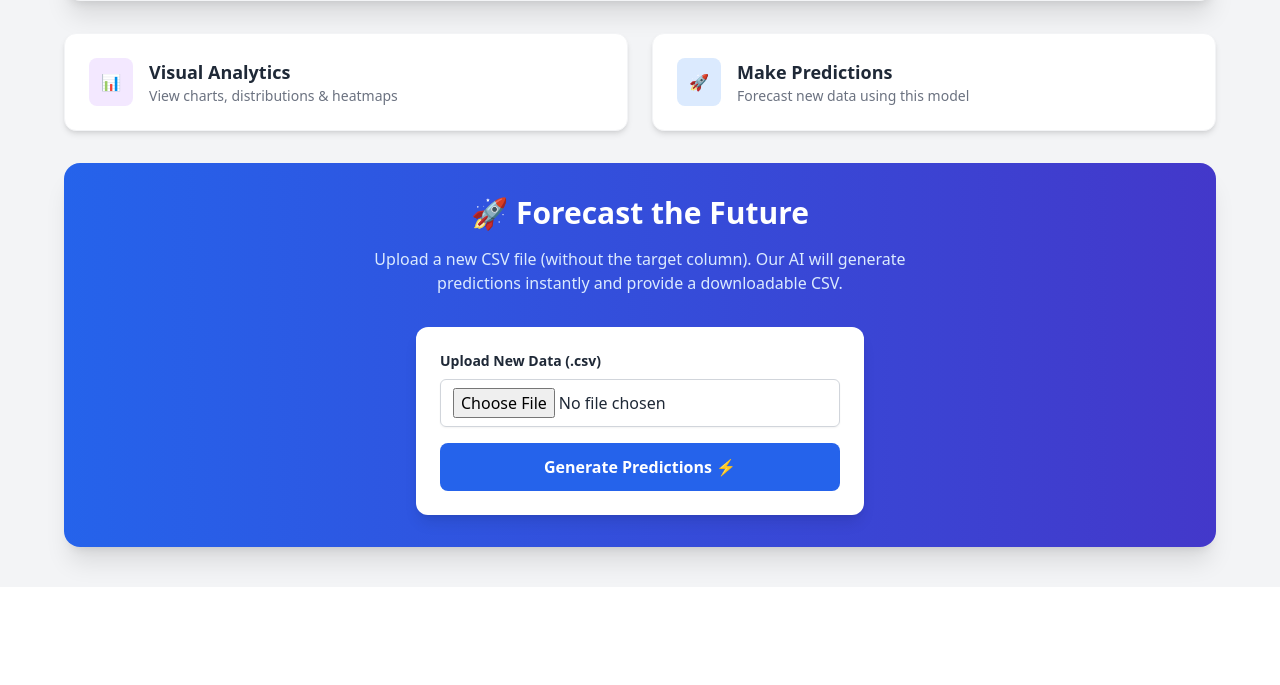
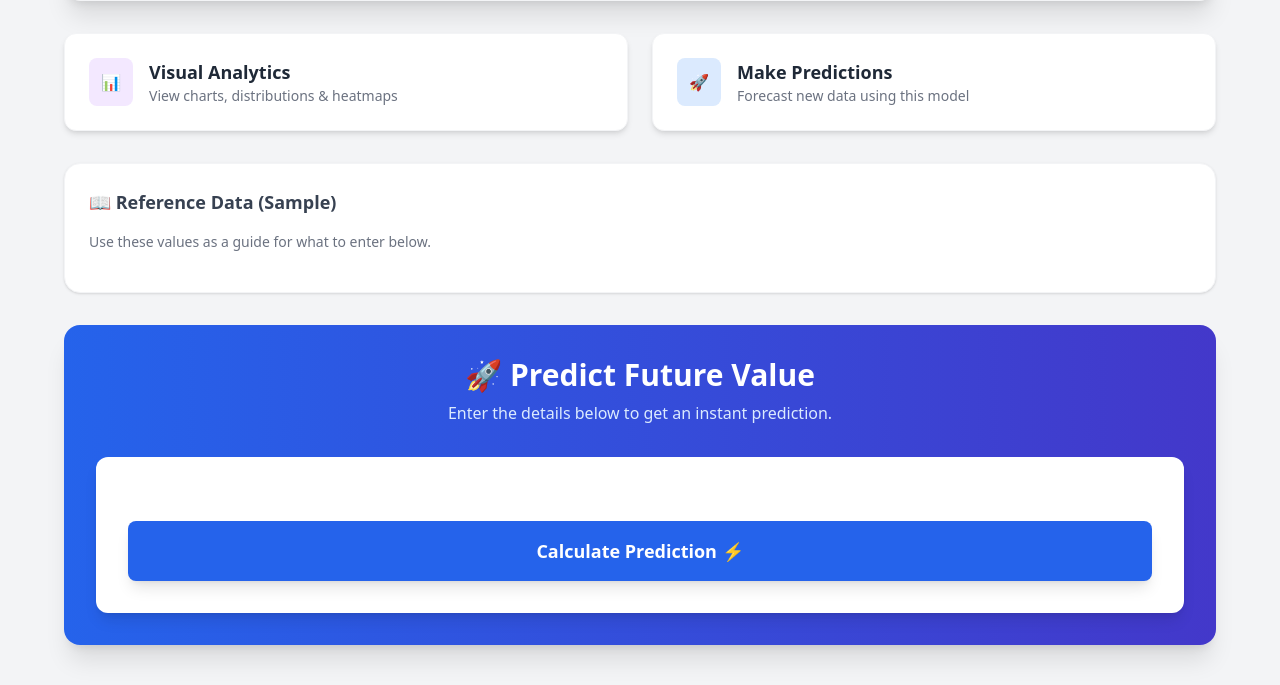
Before and after one commit to shishir881/csv_reader, a Django app: template csvreader/read/templates/dashboard/result.html in a window 1280 px wide, after a click that opens the changed part. Shown: the part 401-1086 px from the top of the page. Before the commit the page ends 984 px from the top, so only its background shows below. Run offline with Django 5.2, Linux system fonts and the light colour scheme; the template is opened without the code that fills it: values that come from a table or form of the project are taken from there, others are empty; some libraries are stand-ins or nearby versions.

Commit message:
add prediction form

```diff
--- a/csvreader/read/templates/dashboard/result.html
+++ b/csvreader/read/templates/dashboard/result.html
@@ -129,22 +129,71 @@
         </div>
     </div>
 
-    <div id="predict" class="hidden animate-fade-in">
-        <div class="bg-gradient-to-r from-blue-600 to-indigo-700 rounded-2xl shadow-xl p-8 text-white text-center">
-            <h2 class="text-3xl font-bold mb-4">🚀 Forecast the Future</h2>
-            <p class="text-blue-100 mb-8 max-w-xl mx-auto">
-                Upload a new CSV file (without the target column). Our AI will generate predictions instantly and provide a downloadable CSV.
-            </p>
+    <div id="predict" class="hidden animate-fade-in space-y-8">
 
-            <form action="{% url 'predict' dataset_id %}" method="post" enctype="multipart/form-data" class="bg-white p-6 rounded-xl max-w-md mx-auto shadow-lg text-gray-800">
+        <div class="bg-white dark:bg-gray-800 rounded-2xl shadow border border-gray-100 dark:border-gray-700 p-6">
+            <h3 class="text-lg font-bold text-gray-700 dark:text-gray-200 mb-4">📖 Reference Data (Sample)</h3>
+            <p class="text-sm text-gray-500 mb-4">Use these values as a guide for what to enter below.</p>
+
+            <div class="overflow-x-auto">
+                <table class="w-full text-sm text-left text-gray-600 dark:text-gray-300">
+                    <thead class="bg-gray-50 dark:bg-gray-700 text-xs uppercase font-bold">
+                        <tr>
+                            {% for col in feature_columns %}
+                                <th class="px-4 py-2">{{ col }}</th>
+                            {% endfor %}
+                        </tr>
+                    </thead>
+                    <tbody>
+                        {% for row in reference_data %}
+                        <tr class="border-b dark:border-gray-700">
+                            {% for col in feature_columns %}
+                                <td class="px-4 py-2">
+                                    {% for key, val in row.items %}
+                                        {% if key == col %}{{ val }}{% endif %}
+                                    {% endfor %}
+                                </td>
+                            {% endfor %}
+                        </tr>
+                        {% endfor %}
+                    </tbody>
+                </table>
+            </div>
+        </div>
+
+        <div class="bg-gradient-to-r from-blue-600 to-indigo-700 rounded-2xl shadow-xl p-8 text-white">
+            <h2 class="text-3xl font-bold mb-2 text-center">🚀 Predict Future Value</h2>
+            <p class="text-blue-100 mb-8 text-center">Enter the details below to get an instant prediction.</p>
+
+            <form action="{% url 'predict' dataset_id %}" method="post" class="bg-white p-8 rounded-xl shadow-lg text-gray-800">
                 {% csrf_token %}
-                <div class="mb-4 text-left">
-                    <label class="block text-sm font-bold mb-2">Upload New Data (.csv)</label>
-                    {{ pred_form.file }}
+
+                <div class="grid grid-cols-1 md:grid-cols-2 gap-6">
+                    {% for col in feature_columns %}
+                    <div>
+                        <label class="block text-sm font-bold mb-2 capitalize">{{ col }}</label>
+
+                        {% for key, type in feature_types.items %}
+                            {% if key == col %}
+                                <input
+                                    type="{% if type == 'number' %}number{% else %}text{% endif %}"
+                                    name="{{ col }}"
+                                    step="any"
+                                    class="w-full px-4 py-2 border border-gray-300 rounded-lg focus:ring-2 focus:ring-blue-500 focus:outline-none dark:bg-gray-100"
+                                    placeholder="Enter {{ col }}..."
+                                    required
+                                >
+                            {% endif %}
+                        {% endfor %}
+                    </div>
+                    {% endfor %}
                 </div>
-                <button type="submit" class="w-full bg-blue-600 hover:bg-blue-700 text-white font-bold py-3 px-4 rounded-lg transition transform hover:scale-105">
-                    Generate Predictions ⚡
-                </button>
+
+                <div class="mt-8">
+                    <button type="submit" class="w-full bg-blue-600 hover:bg-blue-700 text-white font-bold py-4 px-4 rounded-lg transition transform hover:scale-105 text-lg shadow-lg">
+                        Calculate Prediction ⚡
+                    </button>
+                </div>
             </form>
         </div>
     </div>
```
Also changed, not shown: csvreader/read/ml/predictor.py (+27 -18 lines), csvreader/read/templates/dashboard/prediction_result.html (added, +38 -0 lines), csvreader/read/views.py (+78 -25 lines).
